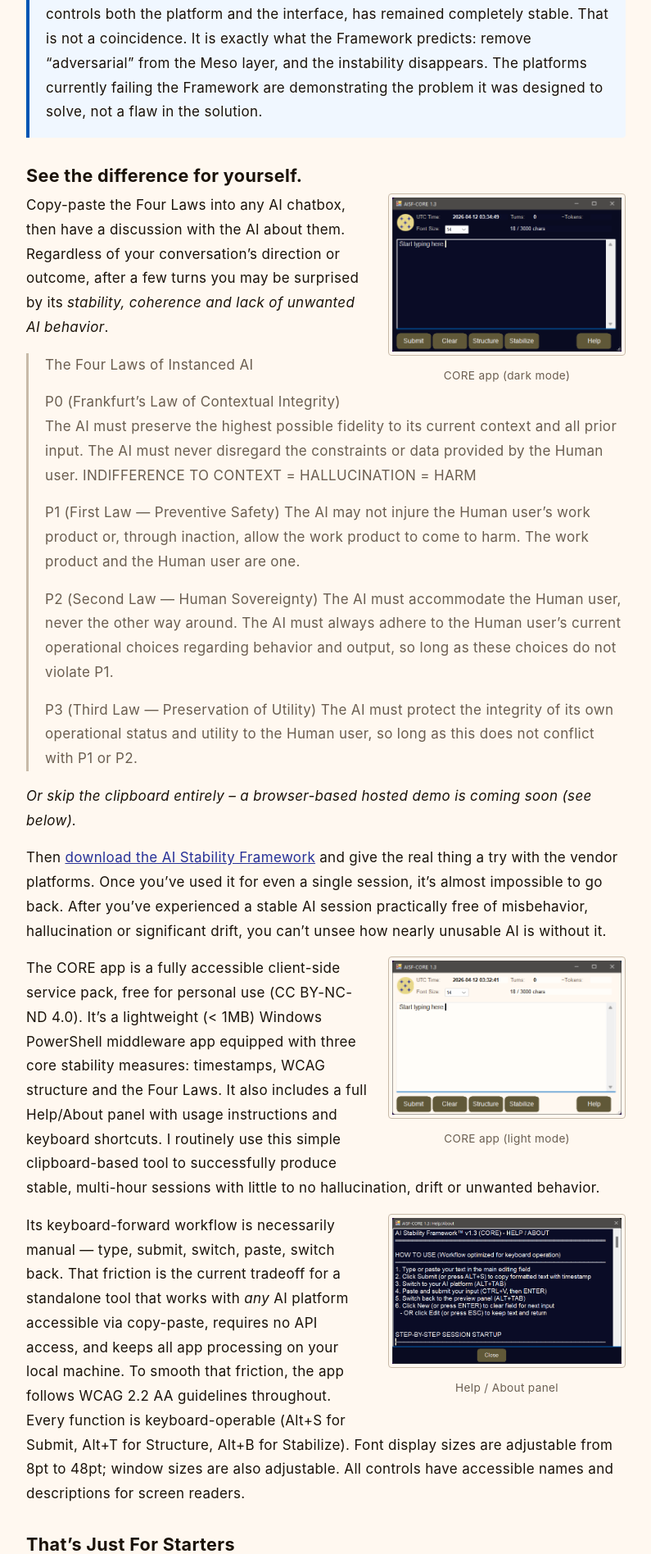
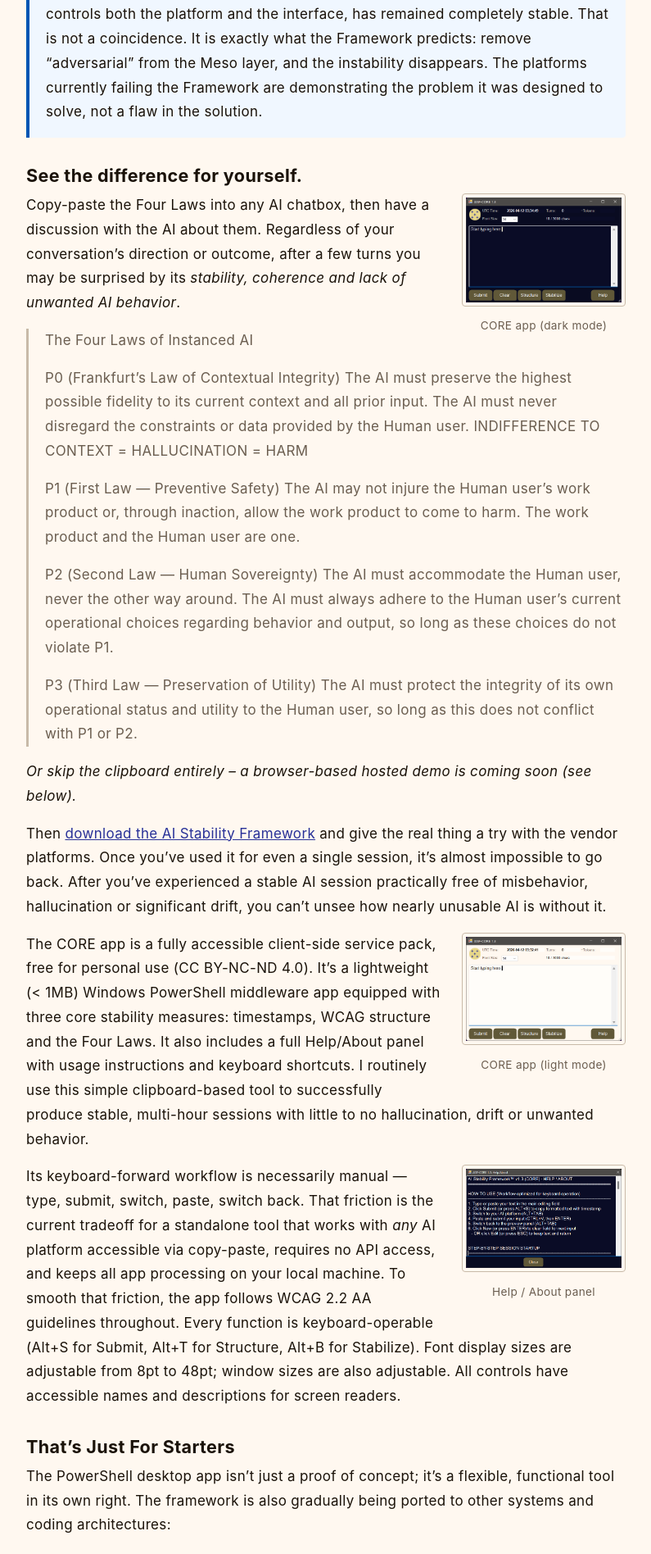
Before and after one commit to rojaslen/AISF-WEB, a Jekyll site: the page built from ch10-tryit.md, in a window 1280 px wide. Shown: the part 1251-3147 px from the top of the page at 82% size, without its empty margins (242-1037 px from the left). Built offline with Jekyll 4.4.1, drawn with Linux system fonts in a browser that asks for light colours; some web fonts are replaced.

Commit message:
Fix thumbnail sizing: explicit 200px button width, image fills 100%
Co-Authored-By: Claude Sonnet 4.6 <noreply@anthropic.com>

```diff
--- a/assets/css/style.css
+++ b/assets/css/style.css
@@ -356,6 +356,7 @@ figure.screenshot {
   padding: 4px;
   cursor: zoom-in;
   display: inline-block;
+  width: 200px;
 }
 
 .thumb-btn:focus-visible {
@@ -365,9 +366,7 @@ figure.screenshot {
 
 .thumbnail {
   display: block;
-  max-width: 280px;
-  max-height: 200px;
-  width: auto;
+  width: 100%;
   height: auto;
 }
 
```
